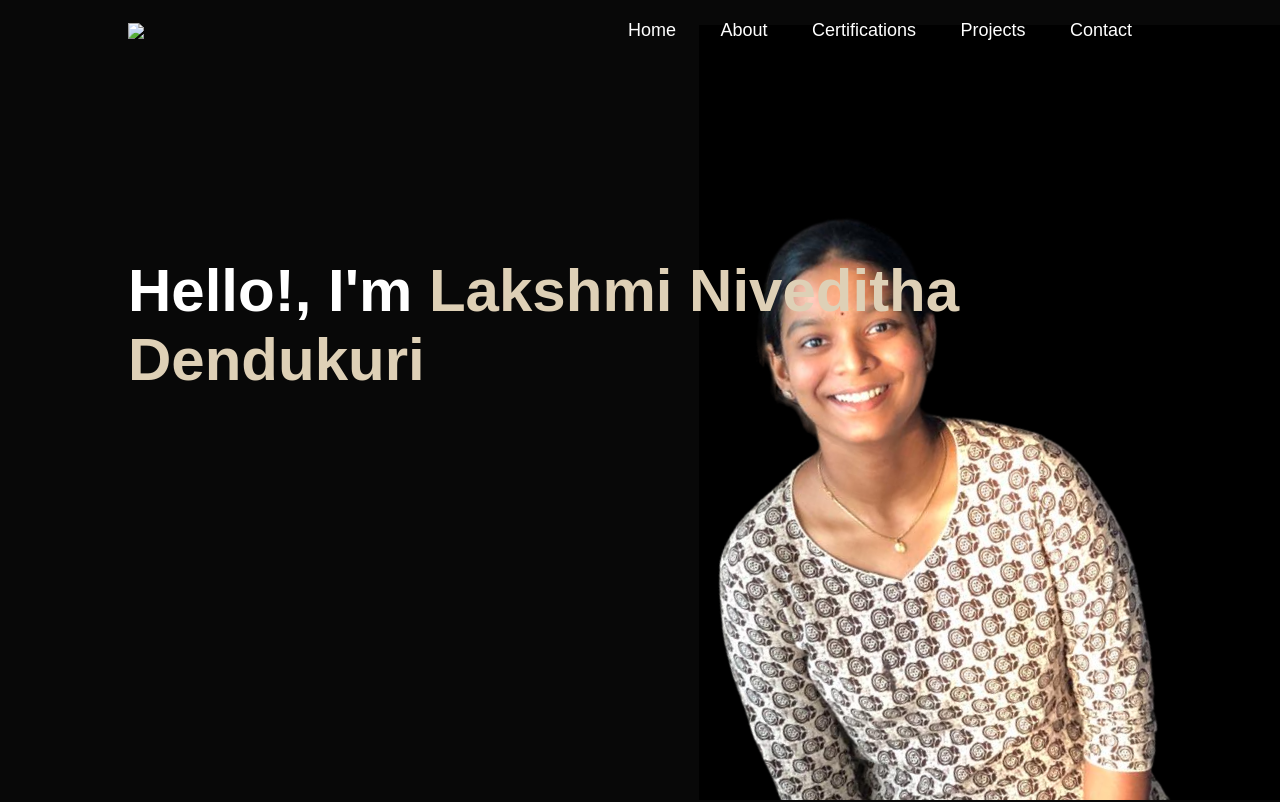
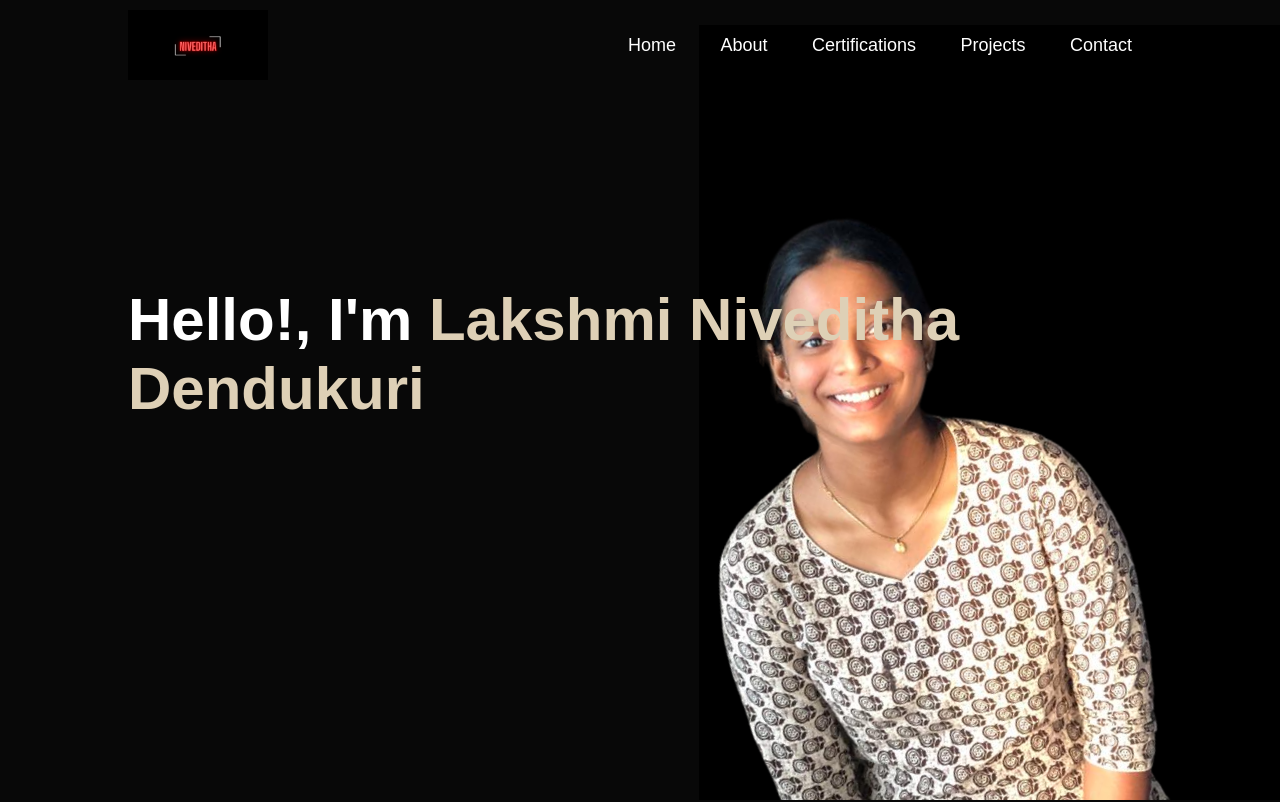
Before and after one commit to nivedithavarma/personal-portfolio, a plain HTML site: page index.html in a window 1280 px wide. Shown: the top 802 px of the page. Drawn offline with Linux system fonts and the light colour scheme.

Commit message:
Update index.html

```diff
--- a/index.html
+++ b/index.html
@@ -11,7 +11,7 @@
 <div id="header">
     <div class="container">
         <nav>
-            <img src="n logo.png" class="letter">
+            <img src="nivvi_logo.png" class="letter">
             <ul id="sidemenu">
                 <li><a href="#header">Home</a></li>
                 <li><a href="#about">About</a></li>
```
